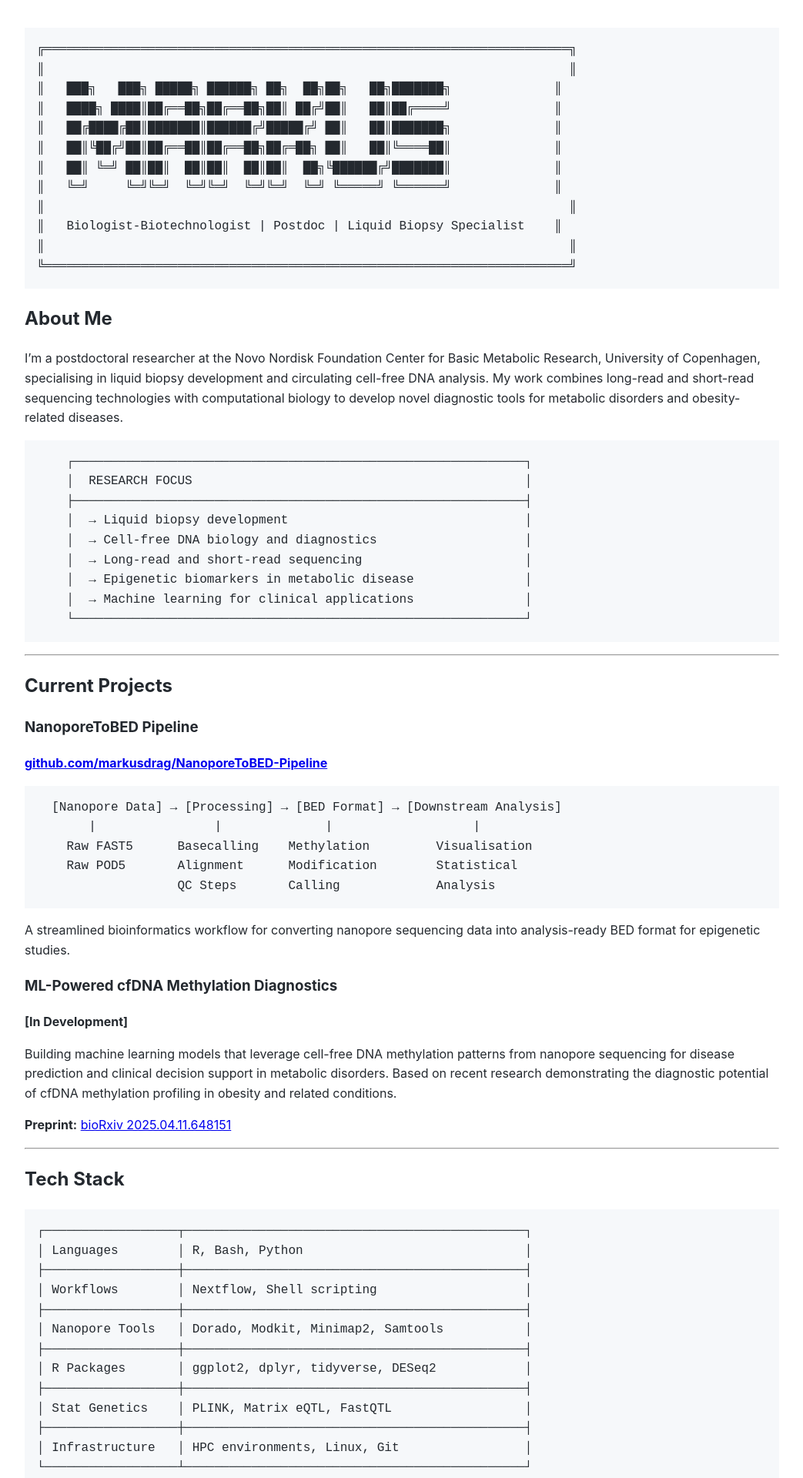
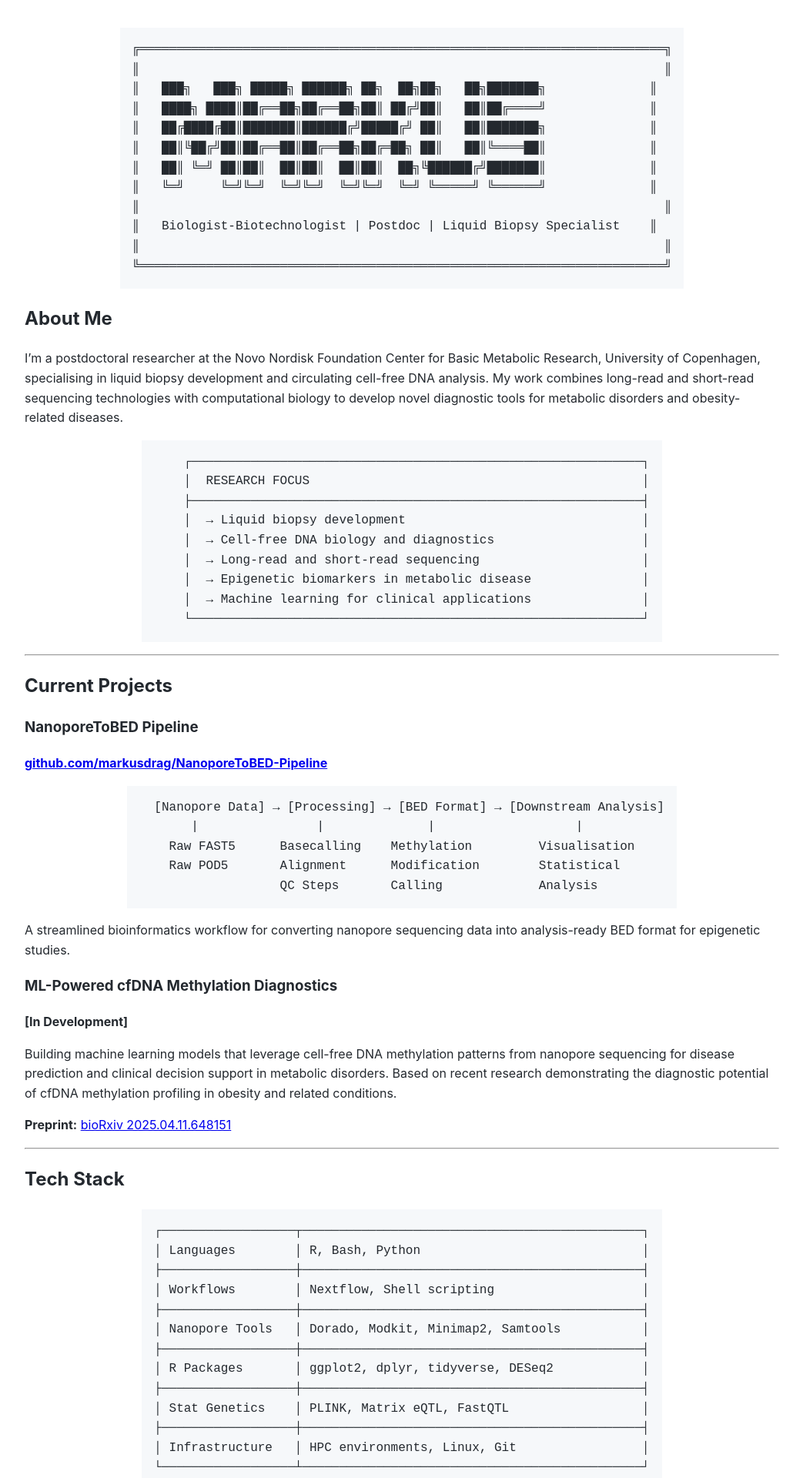
Before and after one commit to markusdrag/markusdrag.github.io, a Jekyll site: the page built from README.md, in a window 1280 px wide. Shown: the top 1920 px of the page at 77% size, without its empty margins (118-1161 px from the left). Built offline with Jekyll 4.4.1, drawn with Linux system fonts in a browser that asks for light colours; our own code applies the rules of GitHub Pages for plain Markdown files.

Commit message:
Update style.scss

```diff
--- a/assets/css/style.scss
+++ b/assets/css/style.scss
@@ -20,4 +20,8 @@ pre {
   background: #f6f8fa;
   padding: 16px;
   overflow: auto;
+  display: block;
+  margin-left: auto;
+  margin-right: auto;
+  width: fit-content;
 }
```
